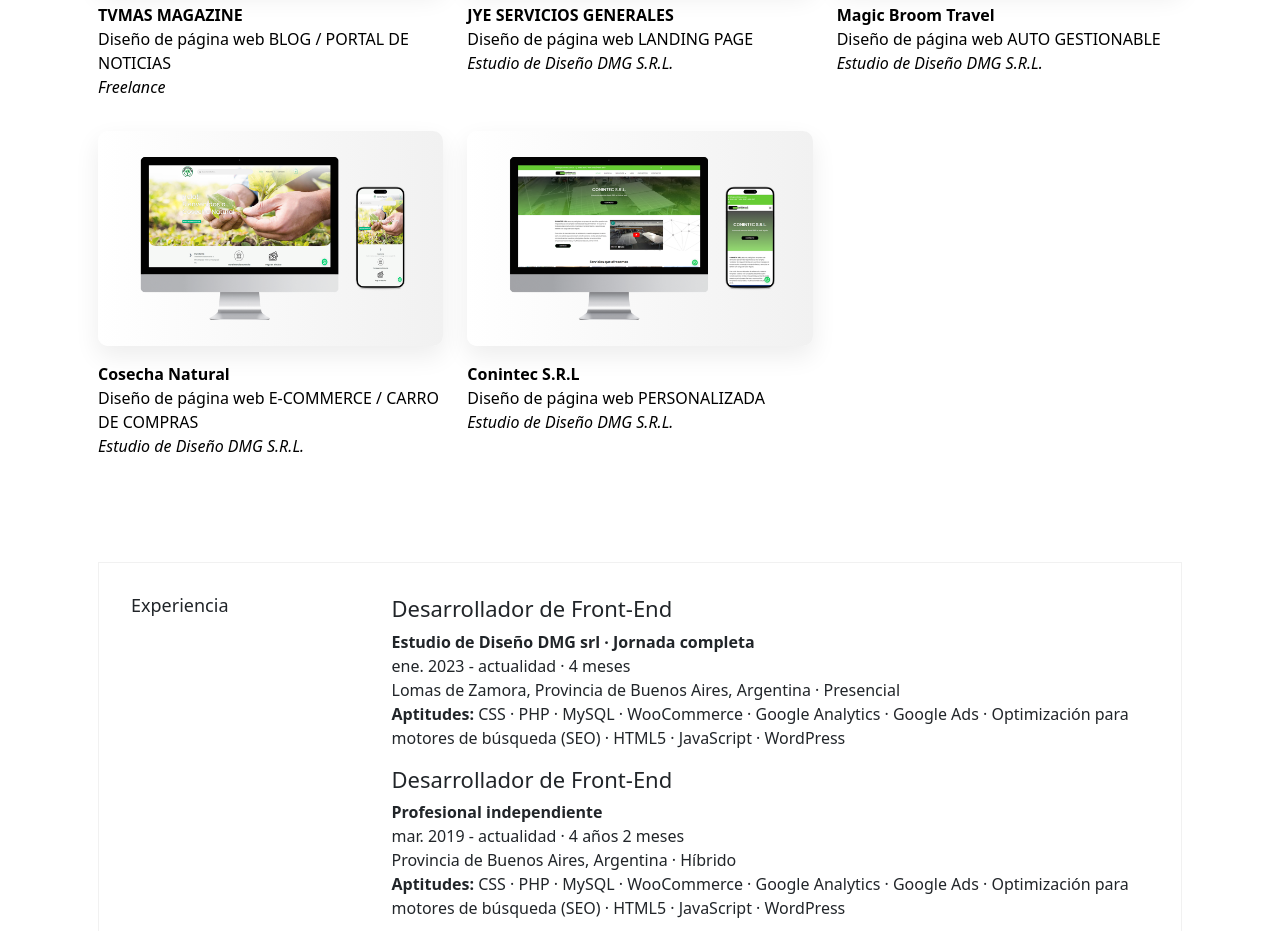
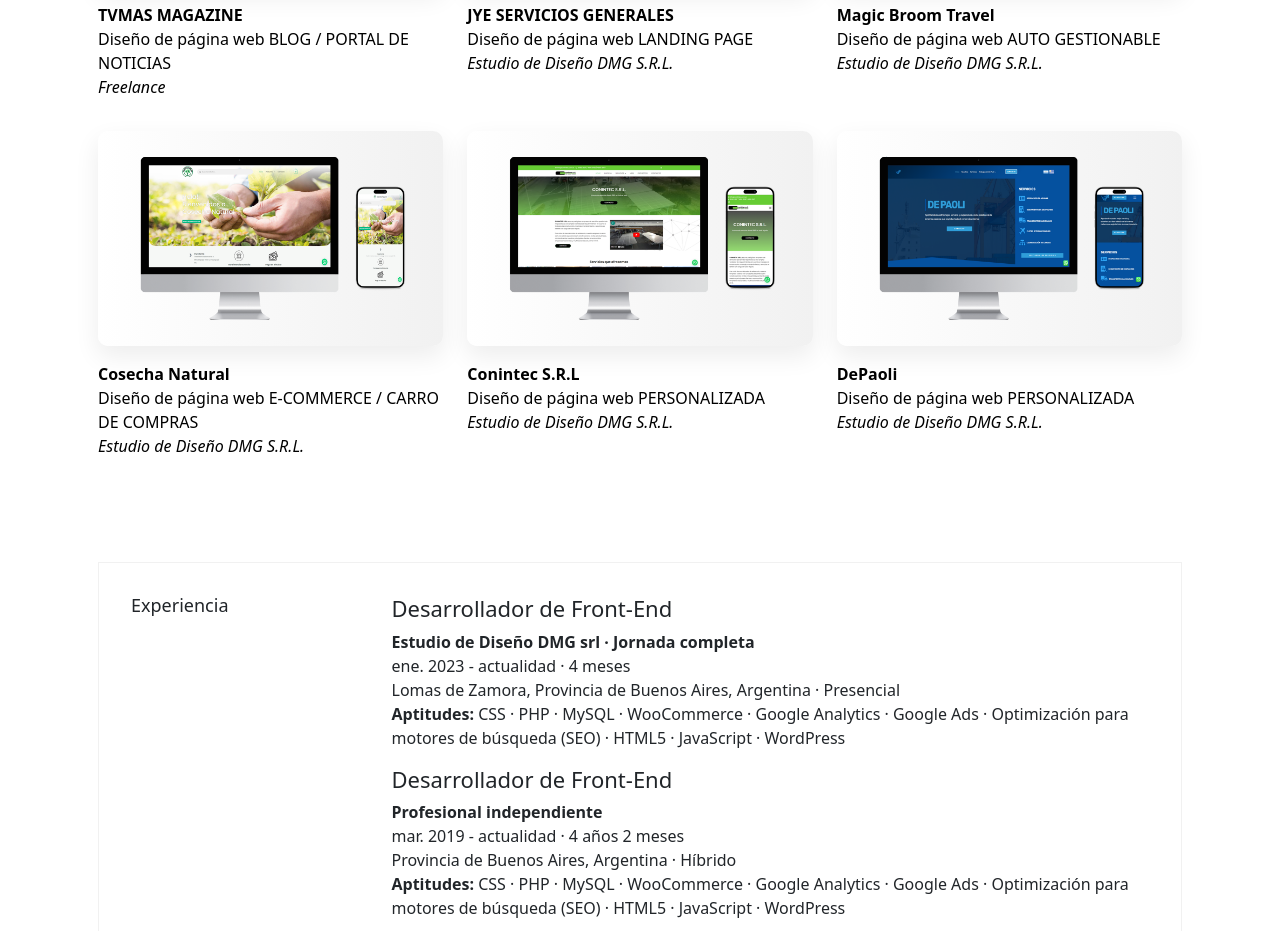
Before and after one commit to selvaggiesteban/curriculumvitae, a plain HTML site: page index.html in a window 1280 px wide. Shown: the part 3029-3960 px from the top of the page. Drawn offline with nearby package versions, Linux system fonts and the light colour scheme.

Commit message:
Update index.html

```diff
--- a/index.html
+++ b/index.html
@@ -281,6 +281,18 @@
               </p>
             </a>
           </div>
+          <div class="col-md-4">
+            <a href="https://depaoli.com.ar" target="_blank">
+              <img
+                src="assets/img/mockup-depaoli.png"
+                style="width: 100%"
+              />
+              <p>
+                <span>DePaoli</span><br />Diseño de página web
+                PERSONALIZADA<br /><i>Estudio de Diseño DMG S.R.L.</i>
+              </p>
+            </a>
+          </div>
         </div>
       </section>
       <section id="experience">
```
